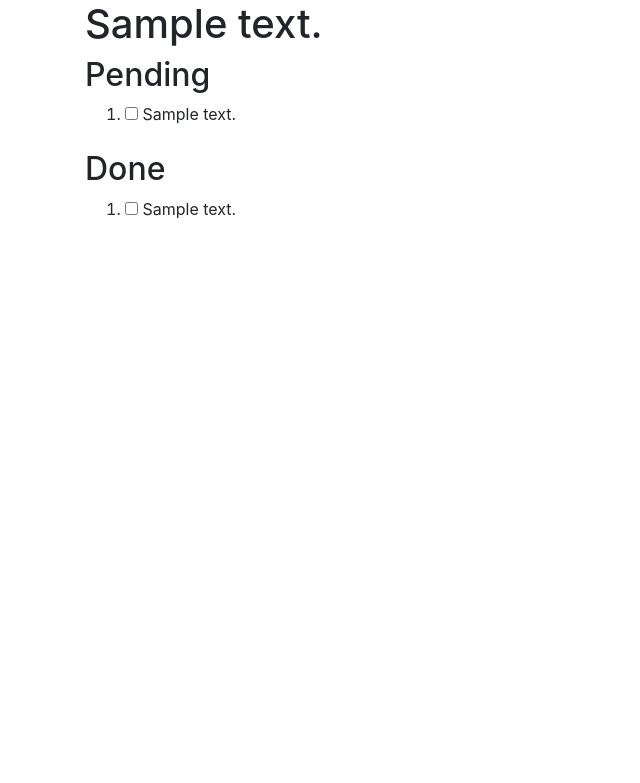
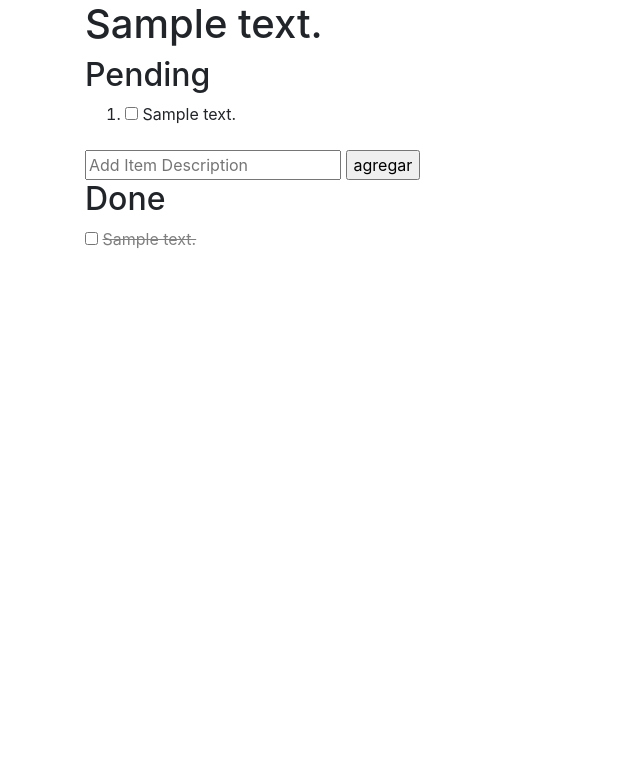
Before and after one commit to ingedmundo/smart-keep-py, a Django app: template todos/templates/todos/update.html in a window 1280 px wide. Shown: the top 783 px of the page, without its empty margins (0-640 px from the left). Run offline with Django 3.2, Linux system fonts and the light colour scheme; tables that the repository leaves empty hold one stand-in row (values such as "Sample post"); the template is opened without the code that fills it: values that come from a table or form of the project are taken from there, most other values are stand-ins (such as "Sample title", 1, 10 or a date in 2020); some libraries are stand-ins or nearby versions.

Commit message:
add new item functionality

```diff
--- a/todos/models.py
+++ b/todos/models.py
@@ -13,3 +13,6 @@ class Item(models.Model):
 
     def __str__(self):
         return  f"[{'DONE' if self.done else 'PENDING'}] {self.description} on {self.list}"
+
+    def toggleDone(self):
+        self.done = not self.done
--- a/todos/static/todos/app.css
+++ b/todos/static/todos/app.css
@@ -1,3 +1,4 @@
-body {
-        //
+#list__items--done li label{
+        text-decoration: line-through;
+        color: grey;
 }
--- a/todos/templates/todos/update.html
+++ b/todos/templates/todos/update.html
@@ -23,15 +23,18 @@
                     {% endfor %}
                 </ol>
 
+                <input type='text' name='new_item' placeholder="Add Item Description"/>
+                <input type='submit' value='agregar'>
+
                 <h2>Done</h2>
-                <ol>
+                <ul class='list-unstyled' id='list__items--done'>
                     {% for item in done_items %}
                         <li>
                             <input type="checkbox" id="{{item.id}}" name="{{item.id}}" value="done">
                             <label for="{{item.id}}">{{item.description}}</label><br>
                         </li>
                     {% endfor %}
-                </ol>
+                </ul>
             </form>
         </div>
         <script type="text/javascript" src="{% static 'todos/app.js' %}"></script>
```
Also changed, not shown: todos/views.py (+9 -2 lines).
